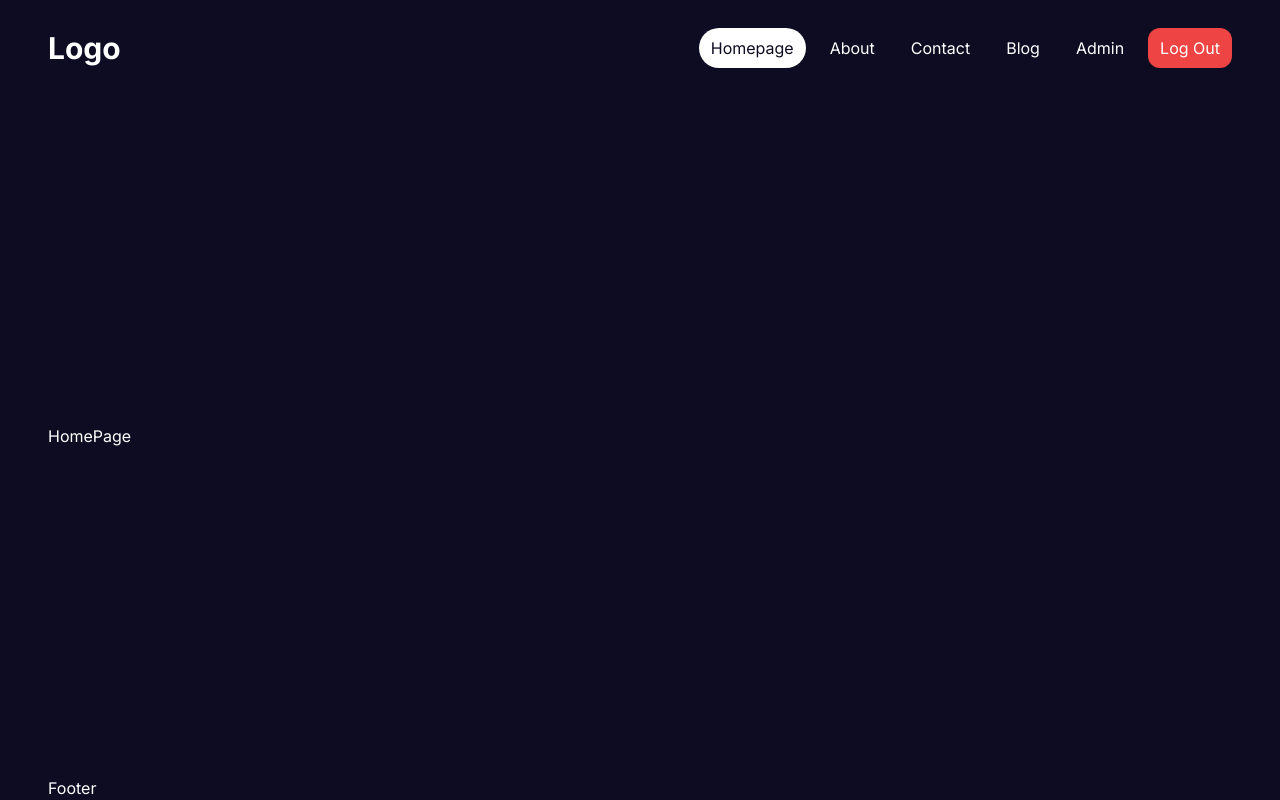
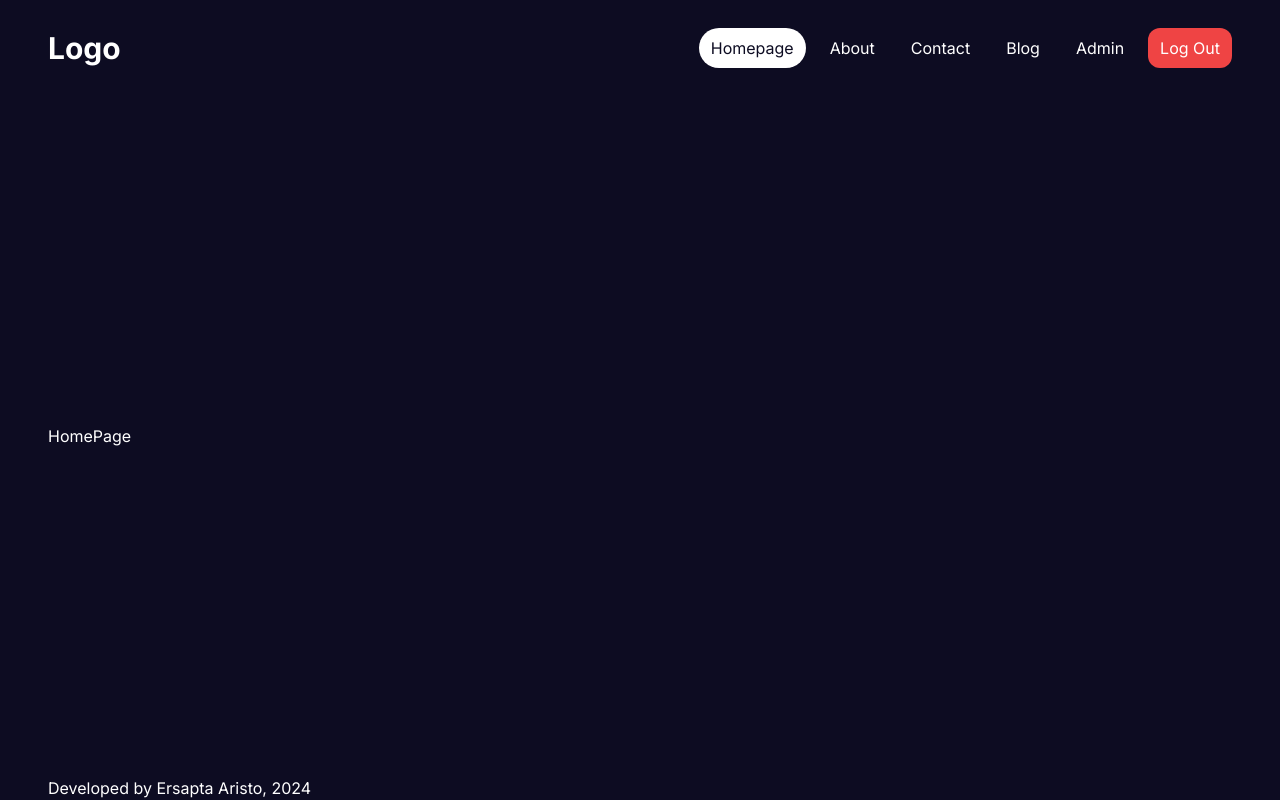
Before and after one commit to tryea/nextjs14-tutorial, a Next.js app: page / in a window 1280 px wide. Built offline with nearby package versions, Linux system fonts and the light colour scheme.

Commit message:
[main] add footer

```diff
--- a/src/components/organism/footer/Footer.tsx
+++ b/src/components/organism/footer/Footer.tsx
@@ -1,9 +1,7 @@
-interface FooterProps{
+interface FooterProps {}
 
+function Footer({}: FooterProps) {
+  return <div>Developed by Ersapta Aristo, 2024</div>;
 }
 
-function Footer({}:FooterProps){
-    return <div>Footer</div>
-}
-
-export default Footer
+export default Footer;
```
